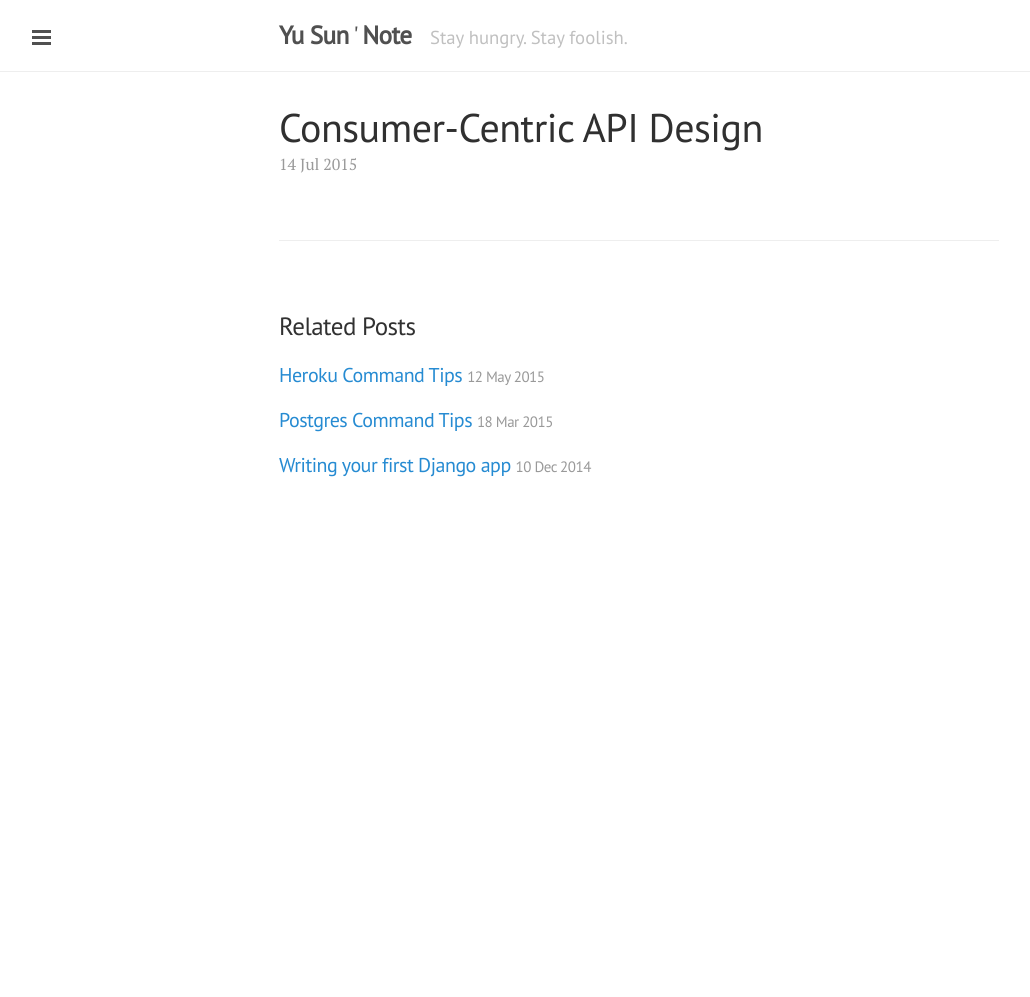
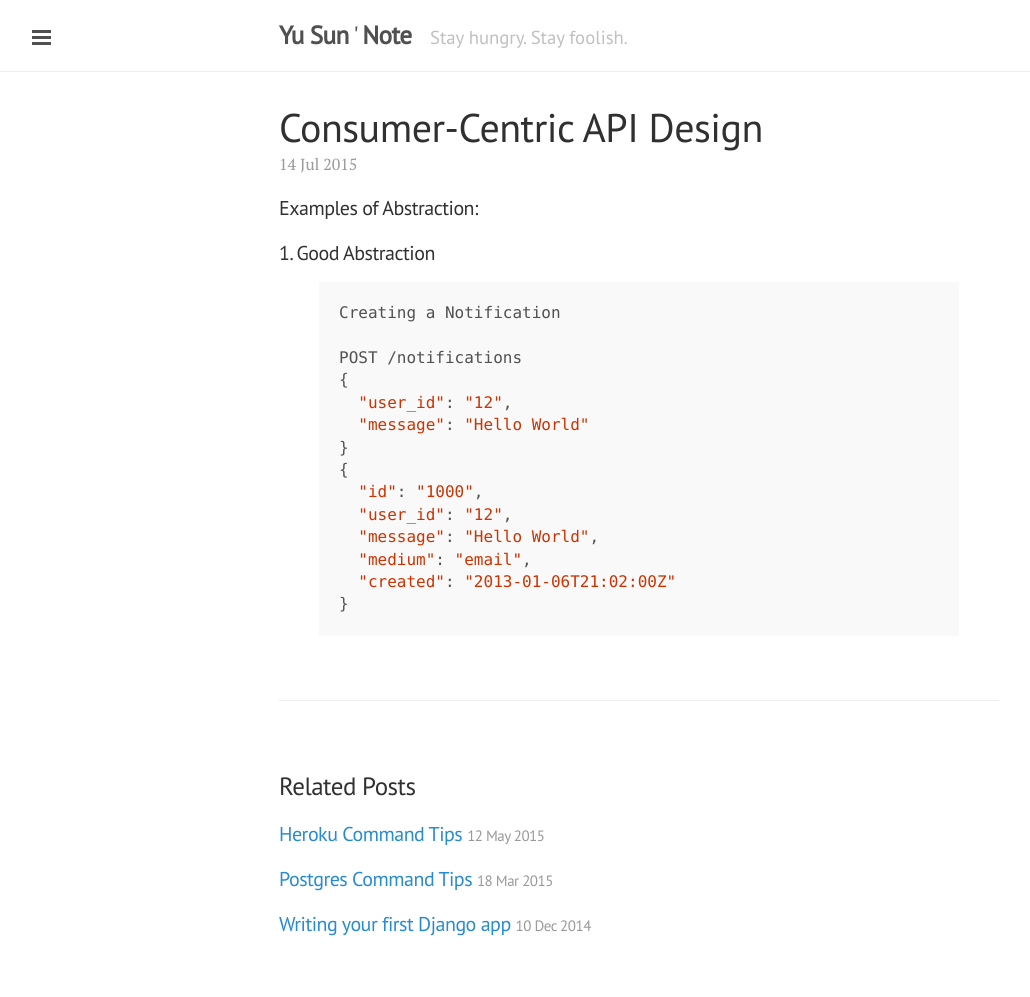
Before and after one commit to usunyu/usunyu.github.io, a Jekyll site: the page built from note/_posts/2015-07-14-consumer-centric-api-design.markdown, in a window 1280 px wide. Shown: the whole page, without its empty margins (1-1031 px from the left). Built offline with Jekyll 4.4.1, drawn with Linux system fonts in a browser that asks for light colours; Markdown is read by kramdown in place of the engine named in the settings; before the commit the page ends 900 px from its top, so only the background shows below that.

Commit message:
[post] test api design

```diff
--- a/note/_posts/2015-07-14-consumer-centric-api-design.markdown
+++ b/note/_posts/2015-07-14-consumer-centric-api-design.markdown
@@ -2,3 +2,21 @@
 layout: post
 title:  "Consumer-Centric API Design"
 ---
+#### Examples of Abstraction:
+##### 1. Good Abstraction
+{% highlight bash %}
+Creating a Notification
+
+POST /notifications
+{
+  "user_id": "12",
+  "message": "Hello World"
+}
+{
+  "id": "1000",
+  "user_id": "12",
+  "message": "Hello World",
+  "medium": "email",
+  "created": "2013-01-06T21:02:00Z"
+}
+{% endhighlight %}
```
